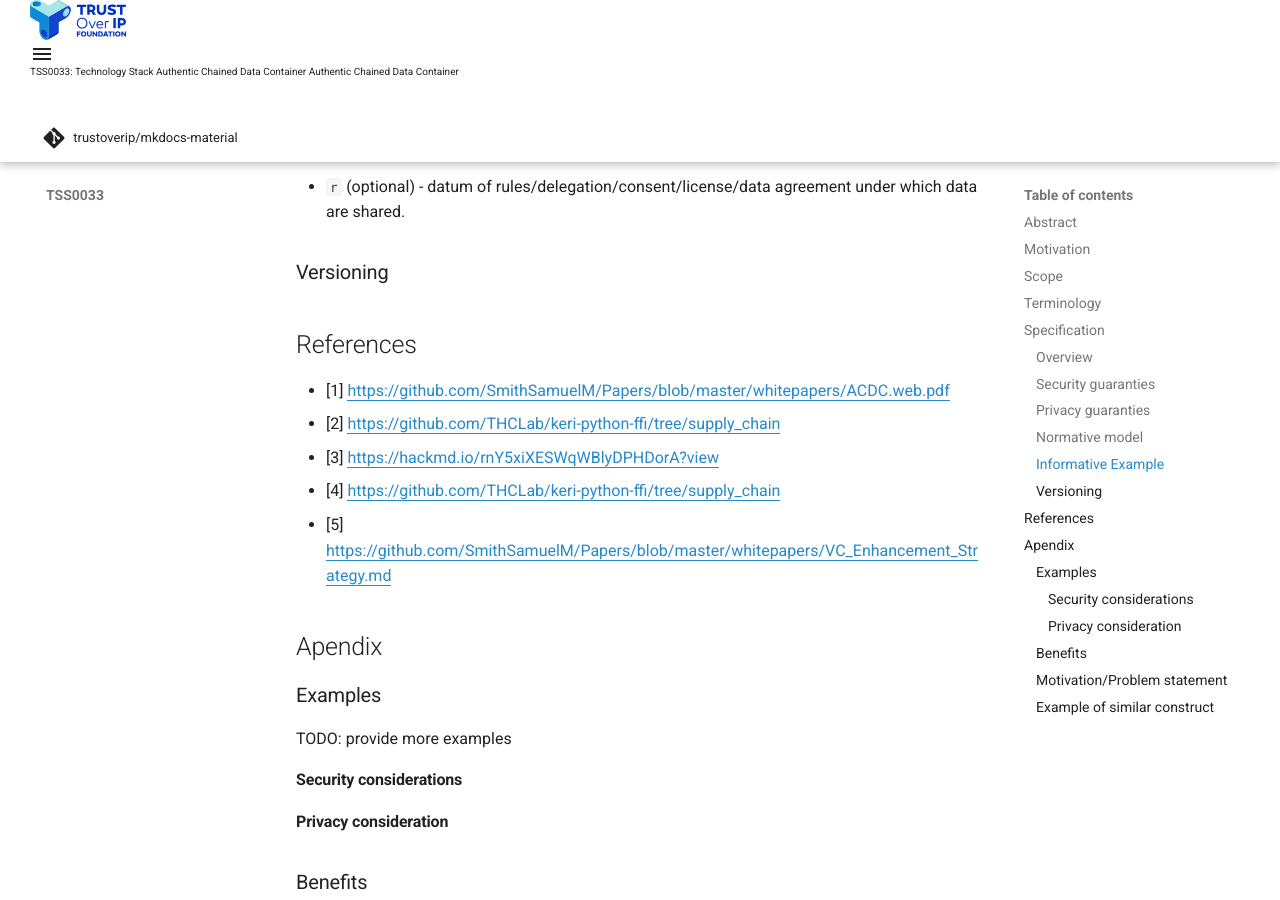
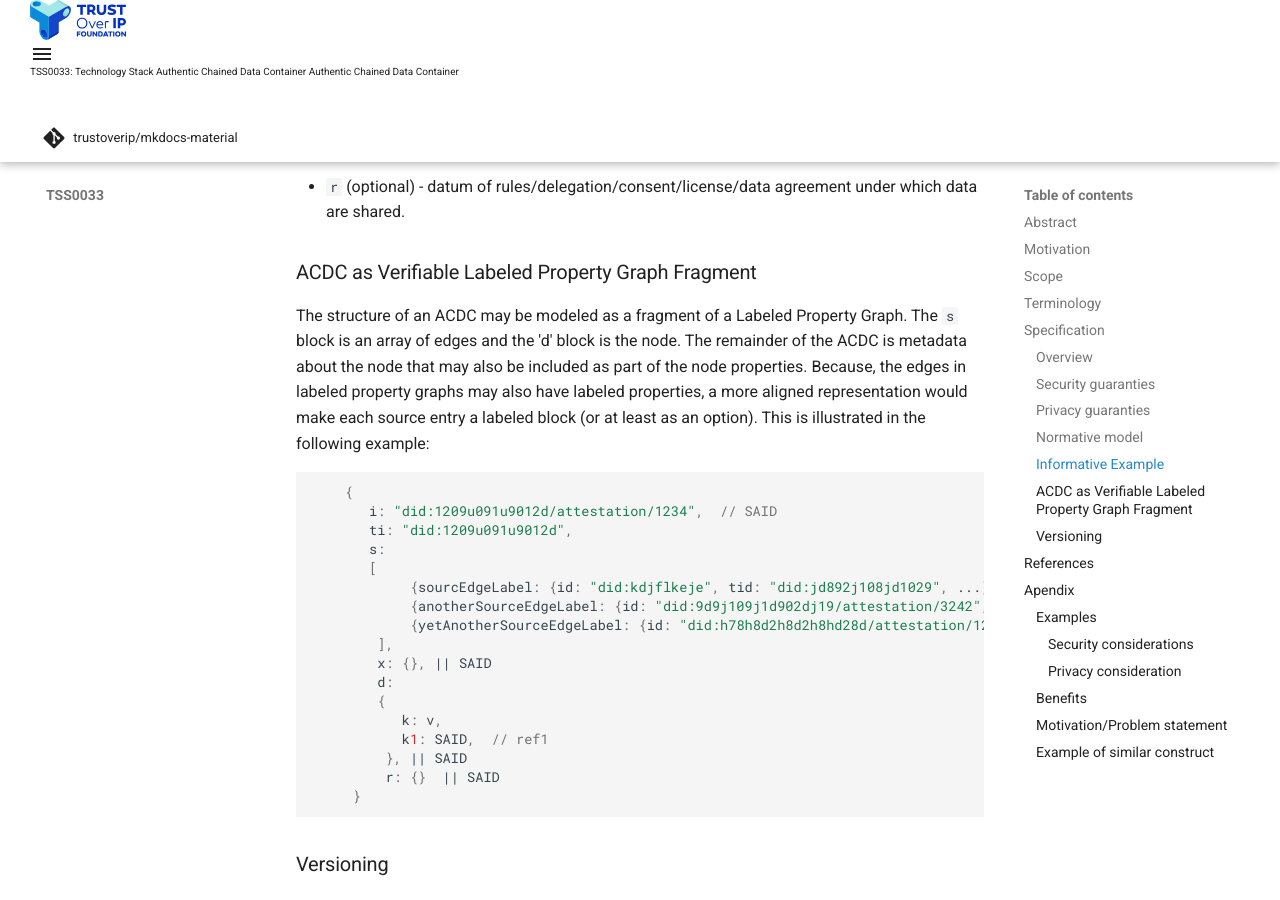
Before and after one commit to trustoverip/TSS0033-technology-stack-acdc, an MkDocs documentation site: the page built from docs/index.md, in a window 1280 px wide and 900 px high, scrolled down 2916 px. Built offline with MkDocs 1.6.1 and Material for MkDocs 9.7.7, drawn with Linux system fonts in a browser that asks for light colours; comment, search, counter and statistics services are not loaded.

Commit message:
Update index.md

````diff
--- a/docs/index.md
+++ b/docs/index.md
@@ -78,6 +78,32 @@
 - `cd` (optional) - consent schema DRI, schema describing consent data linked to attestation
 - `r` (optional) - datum of rules/delegation/consent/license/data agreement under which data are shared.
 
+### ACDC as Verifiable Labeled Property Graph Fragment
+The structure of an ACDC may be modeled as a fragment of a Labeled Property Graph. The `s` block is an array of edges and the 'd' block is the node. The remainder of the ACDC is metadata about the node that may also be included as part of the node properties. Because, the edges in labeled property graphs may also have labeled properties, a more aligned representation would make each source entry a labeled block (or at least as an option). This is illustrated in the following example:
+
+```JSON
+
+    {
+       i: "did:1209u091u9012d/attestation/1234",  // SAID
+       ti: "did:1209u091u9012d",
+       s:
+       [
+            {sourcEdgeLabel: {id: "did:kdjflkeje", tid: "did:jd892j108jd1029", ...}}, // attestation id not in namespace of testator
+            {anotherSourceEdgeLabel: {id: "did:9d9j109j1d902dj19/attestation/3242", ...}},  // attestation id in namespace of testator
+            {yetAnotherSourceEdgeLabel: {id: "did:h78h8d2h8d2h8hd28d/attestation/1234",...}}  // attestation id in namespace of testator
+        ],
+        x: {}, || SAID
+        d:
+        {
+           k: v,
+           k1: SAID,  // ref1
+         }, || SAID
+         r: {}  || SAID
+     }
+
+
+```
+
 ### Versioning
 
 
````
